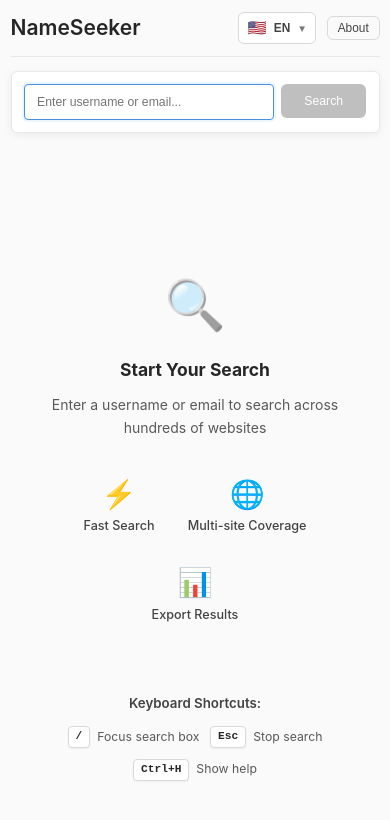
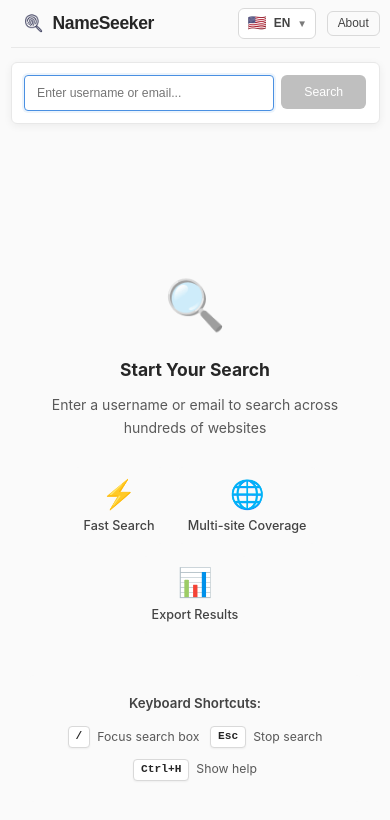
Before and after one commit to funnyzak/name-seeker, a React (Vite) app: page / in a window 390 px wide. Shown: the top 820 px of the page. Built offline with nearby package versions, Linux system fonts and the light colour scheme.

Commit message:
Enhance UI with new toolbar button for about page, add logo and animations, and improve responsiveness. Update translations for about modal and app name.

```diff
--- a/src/App.css
+++ b/src/App.css
@@ -139,18 +139,137 @@ body {
   display: flex;
   justify-content: space-between;
   align-items: center;
-  padding: 0 0.5rem;
+  padding: 0.3rem 0.5rem;
   border-bottom: 1px solid var(--gray-200);
   flex-shrink: 0; /* 防止被压缩 */
   background: var(--gray-50);
 }
 
+/* 标题按钮容器 - 可点击打开关于页面 */
+.toolbar-title-button {
+  background: none;
+  border: none;
+  padding: 0;
+  cursor: pointer;
+  transition: all 0.2s ease-in-out;
+  border-radius: 0.5rem;
+}
+
+.toolbar-title-button:hover {
+  transform: translateY(-1px);
+}
+
+.toolbar-title-button:active {
+  transform: translateY(0);
+}
+
+.toolbar-title-button:focus-visible {
+  outline: 2px solid var(--primary-color);
+  outline-offset: 4px;
+}
+
+/* 标题容器 */
 .toolbar-title {
   display: flex;
   align-items: center;
+  gap: 0.75rem;
   font-size: 1.8rem;
   font-weight: 600;
   color: var(--gray-800);
+  margin: 0;
+  padding: 0.5rem 0.75rem;
+  transition: all 0.2s ease-in-out;
+}
+
+.toolbar-title-button:hover .toolbar-title {
+  color: var(--primary-color);
+}
+
+/* Logo 图标 */
+.app-logo {
+  width: 2.5rem;
+  height: 2.5rem;
+  object-fit: contain;
+  transition: transform 0.3s ease-in-out;
+  animation: fadeInScale 0.5s ease-out;
+}
+
+.toolbar-title-button:hover .app-logo {
+  transform: rotate(5deg) scale(1.05);
+}
+
+/* 应用名称 */
+.app-name {
+  font-size: 1.8rem;
+  font-weight: 600;
+  letter-spacing: -0.02em;
+  animation: fadeInSlide 0.5s ease-out 0.1s both;
+}
+
+/* Logo 渐入缩放动画 */
+@keyframes fadeInScale {
+  from {
+    opacity: 0;
+    transform: scale(0.8) rotate(-5deg);
+  }
+  to {
+    opacity: 1;
+    transform: scale(1) rotate(0deg);
+  }
+}
+
+/* 文字渐入滑动动画 */
+@keyframes fadeInSlide {
+  from {
+    opacity: 0;
+    transform: translateX(-10px);
+  }
+  to {
+    opacity: 1;
+    transform: translateX(0);
+  }
+}
+
+/* 响应式设计 - 平板 */
+@media (max-width: 768px) {
+  .toolbar-title {
+    font-size: 1.5rem;
+    gap: 0.5rem;
+  }
+
+  .app-logo {
+    width: 2rem;
+    height: 2rem;
+  }
+
+  .app-name {
+    font-size: 1.5rem;
+  }
+}
+
+/* 响应式设计 - 移动端 */
+@media (max-width: 480px) {
+  .toolbar-title {
+    font-size: 1.25rem;
+    gap: 0.5rem;
+  }
+
+  .app-logo {
+    width: 1.75rem;
+    height: 1.75rem;
+  }
+
+  .app-name {
+    font-size: 1.25rem;
+  }
+}
+
+/* 移动端 - 超小屏幕优化 */
+@media (max-width: 360px) {
+  .app-name {
+    /* 在超小屏幕上可以考虑缩短名称 */
+    font-size: 1.125rem;
+  }
 }
 
 .toolbar-title .icon {
@@ -1715,7 +1834,7 @@ kbd {
   }
 
   .app-toolbar {
-    padding: 0.1rem 0;
+    padding: 0.3rem 0;
   }
 
   .toolbar-title {
--- a/src/App.tsx
+++ b/src/App.tsx
@@ -12,6 +12,7 @@ import { useToast } from './hooks/useToast';
 import { useSearchHistory } from './hooks/useSearchHistory';
 import { useKeyboardShortcuts } from './hooks/useKeyboardShortcuts';
 import { SearchType } from './types';
+import logoImage from './assets/logo.png';
 import './App.css';
 
 const App: React.FC = () => {
@@ -106,10 +107,22 @@ const App: React.FC = () => {
           {/* Top toolbar */}
           <header role="banner">
             <div className='app-toolbar'>
-              <h1 className='toolbar-title'>
-                {/* <span className='icon' aria-hidden="true">🔍</span> */}
-                {t('common:app.name')}
-              </h1>
+              <button
+                className='toolbar-title-button'
+                onClick={() => setShowAbout(true)}
+                aria-label={`${t('common:app.name')} - ${t('common:label.about')}`}
+                title={t('common:label.about')}
+              >
+                <h1 className='toolbar-title'>
+                  <img
+                    src={logoImage}
+                    alt={`${t('common:app.name')} Logo`}
+                    className='app-logo'
+                    aria-hidden="true"
+                  />
+                  <span className='app-name'>{t('common:app.name')}</span>
+                </h1>
+              </button>
               <div style={{ display: 'flex', gap: '0.75rem', alignItems: 'center' }}>
                 {import.meta.env.DEV && (
                   <LanguageSwitcher
--- a/src/components/AboutModal.tsx
+++ b/src/components/AboutModal.tsx
@@ -65,6 +65,15 @@ const AboutModal: React.FC<AboutModalProps> = ({ isOpen, onClose }) => {
                     <div className="info-item">
                       <span className="info-label">{t('about.buildDate')}</span>
                       <span className="info-value">{appInfo.build_date}</span>
+                    </div>
+                    <div className="info-item">
+                      <span className="info-label">{t('about.repository')}</span>
+                      <button
+                        className="info-link"
+                        onClick={() => handleOpenUrl('https://github.com/funnyzak/name-seeker')}
+                      >
+                        funnyzak/name-seeker
+                      </button>
                     </div>
                     <div className="info-item">
                       <span className="info-label">{t('about.author')}</span>
--- a/src/i18n/locales/en/modals.json
+++ b/src/i18n/locales/en/modals.json
@@ -43,7 +43,7 @@
     }
   },
   "about": {
-    "title": "About NameSeeker",
+    "title": "About",
     "version": "Version {{version}}",
     "description": "A cross-platform desktop application for discovering public profiles across hundreds of websites.",
     "loading": "Loading...",
@@ -51,6 +51,7 @@
     "buildDate": "Build Date",
     "author": "Author",
     "copyright": "Copyright",
+    "repository": "Repository",
     "features": {
       "title": "Key Features",
       "search": "Username and email search across 600+ websites",
--- a/src/i18n/locales/zh/common.json
+++ b/src/i18n/locales/zh/common.json
@@ -1,6 +1,6 @@
 {
   "app": {
-    "name": "用户名搜索器"
+    "name": "NameSeeker"
   },
   "button": {
     "search": "搜索",
--- a/src/i18n/locales/zh/modals.json
+++ b/src/i18n/locales/zh/modals.json
@@ -43,7 +43,7 @@
     }
   },
   "about": {
-    "title": "关于 NameSeeker",
+    "title": "关于",
     "version": "版本 {{version}}",
     "description": "一个跨平台桌面应用程序，用于在数百个网站中发现公开个人资料。",
     "loading": "加载中...",
@@ -51,6 +51,7 @@
     "buildDate": "构建日期",
     "author": "作者",
     "copyright": "版权",
+    "repository": "源代码",
     "features": {
       "title": "主要功能",
       "search": "在600+个网站中搜索用户名和邮箱",
```
